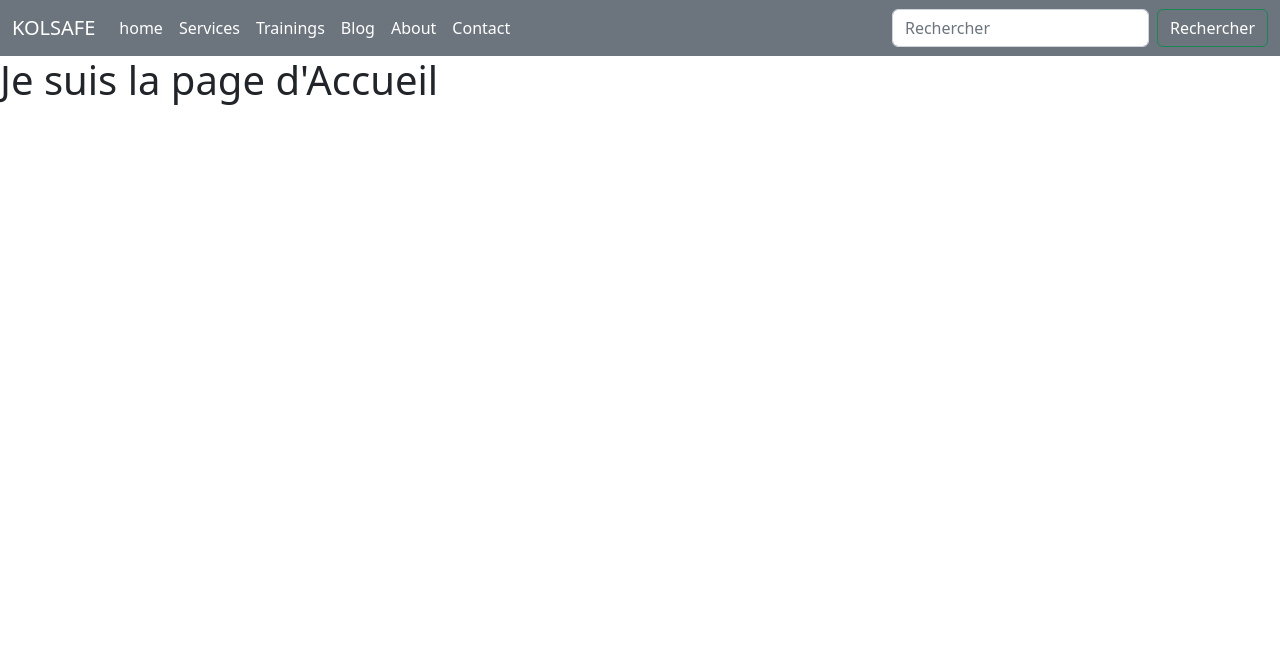
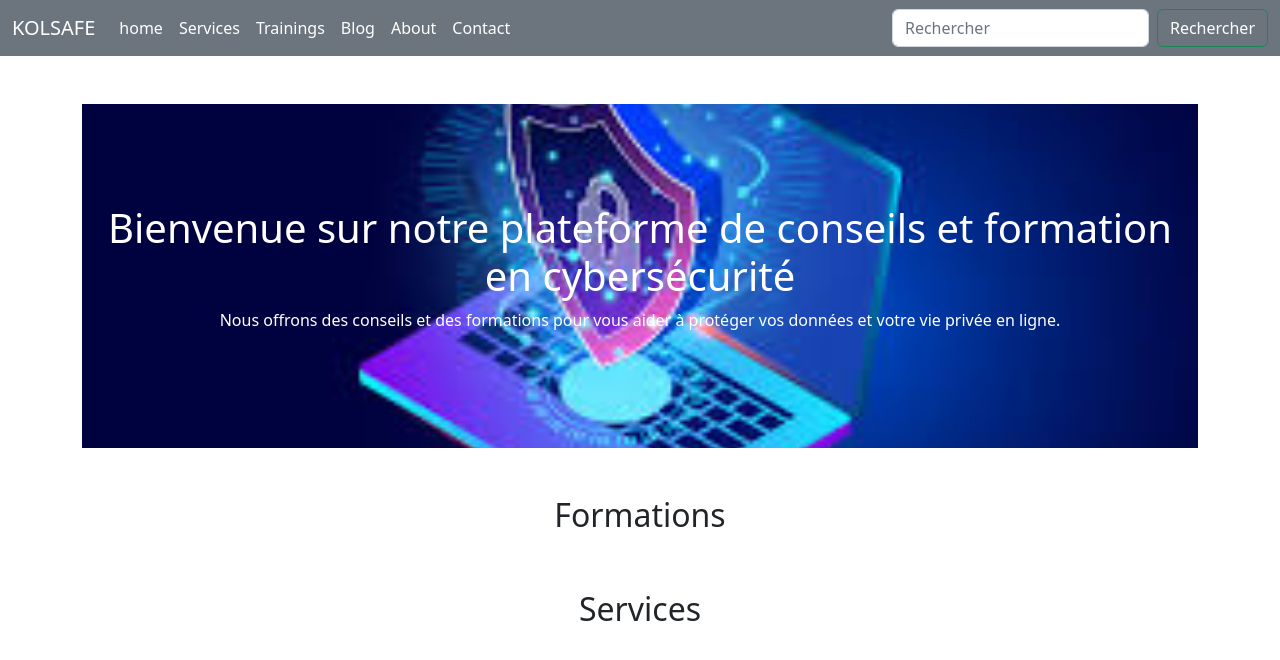
Before and after one commit to AbassRGV/AbassRGV, a Django app: page / in a window 1280 px wide. Shown: the top 660 px of the page. Run offline with Django 5.2, Linux system fonts and the light colour scheme.

Commit message:
dynamique001 Hero page
Ajout de hero pages

```diff
--- a/Kolsafe/Kolsafe/urls.py
+++ b/Kolsafe/Kolsafe/urls.py
@@ -16,6 +16,8 @@
 """
 from django.contrib import admin
 from django.urls import path, include
+from django.conf import settings
+from django.conf.urls.static import static
 
 urlpatterns = [
     path('', include('home.urls')),
@@ -26,3 +28,6 @@
     path('blog/', include('blog.urls')),
     path('admin/', admin.site.urls),
 ]
+if settings.DEBUG:
+    urlpatterns += static(settings.MEDIA_URL,
+                        document_root=settings.MEDIA_ROOT)
--- a/Kolsafe/blog/templates/blog/listArticle.html
+++ b/Kolsafe/blog/templates/blog/listArticle.html
@@ -1,6 +1,6 @@
 {% extends 'home/base.html' %}
 
 
-{% block section %}
+{% block main %}
 <h1>Je suis dans la pages des Articles du site </h1>
 {% endblock %}
--- a/Kolsafe/contact/templates/contact/listContact.html
+++ b/Kolsafe/contact/templates/contact/listContact.html
@@ -1,6 +1,6 @@
 {% extends 'home/base.html' %}
 
 
-{% block section %}
+{% block main %}
 <h1>Je suis dans la pages des Contacts </h1>
 {% endblock %}
--- a/Kolsafe/home/templates/home/base.html
+++ b/Kolsafe/home/templates/home/base.html
@@ -13,11 +13,15 @@
         {% include 'home/navbar.html' %}
     </header>
 
-<section>
-{% block section %}
+
+
+<main>
+{% block main %}
 
 {% endblock %}
-</section>
+</main>
+
+
     <script src="https://cdn.jsdelivr.net/npm/@popperjs/core@2.11.6/dist/umd/popper.min.js" integrity="sha384-oBqDVmMz9ATKxIep9tiCxS/Z9fNfEXiDAYTujMAeBAsjFuCZSmKbSSUnQlmh/jp3" crossorigin="anonymous"></script>
     <script src="https://cdn.jsdelivr.net/npm/bootstrap@5.2.3/dist/js/bootstrap.min.js" integrity="sha384-cuYeSxntonz0PPNlHhBs68uyIAVpIIOZZ5JqeqvYYIcEL727kskC66kF92t6Xl2V" crossorigin="anonymous"></script>
 
--- /dev/null
+++ b/Kolsafe/home/templates/home/hero.html
@@ -0,0 +1,15 @@
+{% load static %}
+<style>
+    .hero-section {
+        background: url('{% static "images/hero-image.jpg" %}') no-repeat center center;
+        background-size: cover;
+        color: white;
+        padding: 100px 0;
+        text-align: center;
+    }
+</style>
+
+<section class="hero-section">
+    <h1>Bienvenue sur notre plateforme de conseils et formation en cybersécurité</h1>
+    <p>Nous offrons des conseils et des formations pour vous aider à protéger vos données et votre vie privée en ligne.</p>
+</section>
--- a/Kolsafe/home/templates/home/home.html
+++ b/Kolsafe/home/templates/home/home.html
@@ -1,6 +1,50 @@
 {% extends 'home/base.html' %}
 
 
-{% block section %}
-<h1>Je suis la page d'Accueil  </h1>
+{% block main %}
+<main class="container mt-5">
+
+
+<hero-section>
+{% include 'home/hero.html' %}
+</hero-section>
+
+
+    <section id="formations" class="my-5">
+        <h2 class="text-center">Formations</h2>
+        <div class="row justify-content-center">
+            {% for formation in formations %}
+                <div class="col-md-4 mb-4">
+                    <div class="card">
+                        <div class="card-body">
+                            <h5 class="card-title">{{ formation.title }}</h5>
+                            <p class="card-text">{{ formation.description }}</p>
+                        </div>
+                    </div>
+                </div>
+            {% endfor %}
+        </div>
+    </section>
+
+    <section id="services" class="my-5">
+        <h2 class="text-center">Services</h2>
+        <div class="row justify-content-center">
+            {% for service in services %}
+                <div class="col-md-4 mb-4">
+                    <div class="card">
+                        {% if service.image %}
+                            <img src="{{ service.image.url }}" class="card-img-top" alt="{{ service.title }}">
+                        {% endif %}
+                        <div class="card-body">
+                            <h5 class="card-title">{{ service.title }}</h5>
+                            <p class="card-text">{{ service.description }}</p>
+                            <p class="card-text"><strong>Prix :</strong> {{ service.price }} €</p>
+                        </div>
+                    </div>
+                </div>
+            {% endfor %}
+        </div>
+    </section>
+</main>
+
 {% endblock %}
--- a/Kolsafe/services/templates/services/listServices.html
+++ b/Kolsafe/services/templates/services/listServices.html
@@ -1,6 +1,6 @@
 {% extends 'home/base.html' %}
 
 
-{% block section %}
+{% block main %}
 <h1>Je suis dans la pages des Services </h1>
 {% endblock %}
--- a/Kolsafe/trainings/templates/training/listTraining.html
+++ b/Kolsafe/trainings/templates/training/listTraining.html
@@ -1,6 +1,6 @@
 {% extends 'home/base.html' %}
 
 
-{% block section %}
+{% block main %}
 <h1>Je suis dans la pages des Formations </h1>
 {% endblock %}
```
Also changed, not shown: Kolsafe/Kolsafe/settings.py (+8 -2 lines), Kolsafe/static/css/style.css (renamed from Kolsafe/home/static/css/style.css), Kolsafe/static/images/hero-image.jpg (added), Kolsafe/static/js/main.js (renamed from Kolsafe/home/static/js/main.js).
